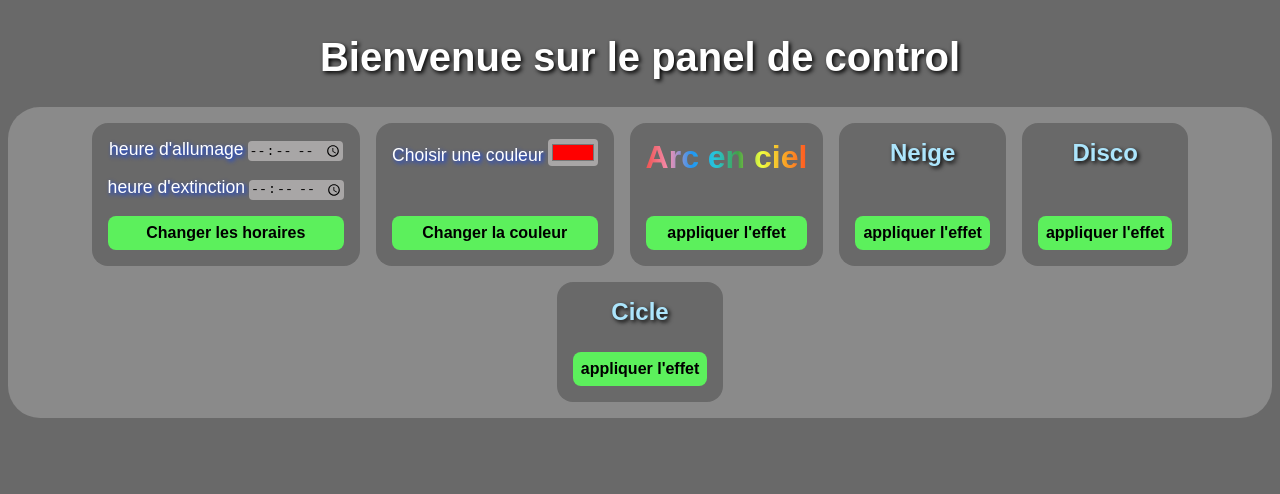
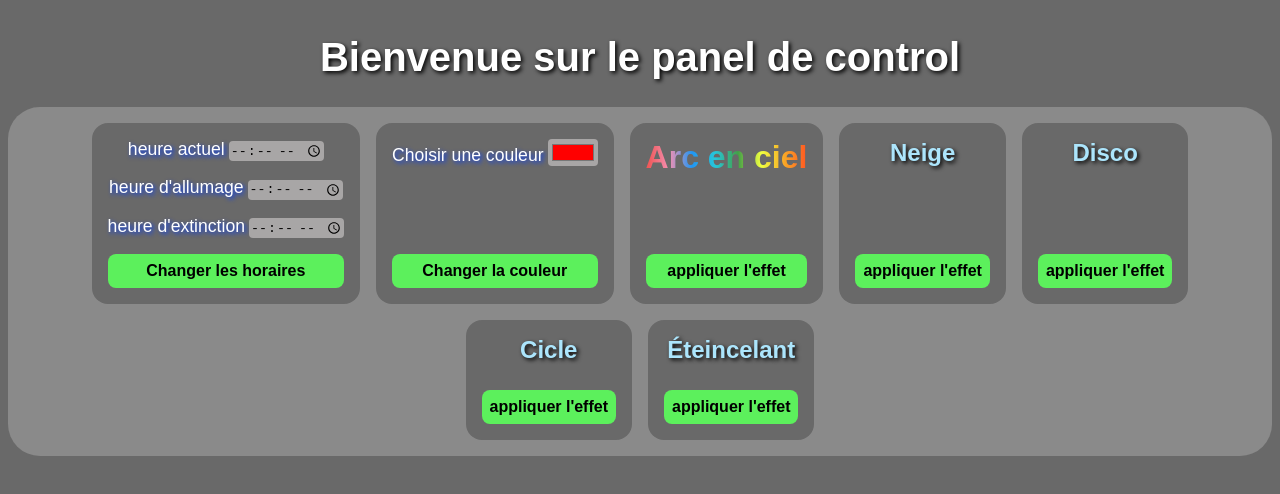
Before and after one commit to theolaederach/christmas-tree-led, a plain HTML site: page index.html in a window 1280 px wide. Drawn offline with Linux system fonts and the light colour scheme.

Commit message:
sparkling effect

```diff
--- a/index.html
+++ b/index.html
@@ -118,6 +118,10 @@
     <div class="main">
         <form class="scheduler default" method="get" action="/set_scheduler">
             <div>
+                <label for="now">heure actuel</label>
+                <input type="time" name="now" id="now">
+            </div>
+            <div>
                 <label for="start">heure d'allumage</label>
                 <input type="time" name="start" id="start">
             </div>
@@ -152,7 +156,10 @@
         </form> <form class="effect default" method="get" action="/effect_cicle">
             <h3>Cicle</h3>
             <input type="submit" value="appliquer l'effet">
-
+        </form>
+        </form> <form class="effect default" method="get" action="/effect_sparkling">
+            <h3>Éteincelant</h3>
+            <input type="submit" value="appliquer l'effet">
         </form>
     </div>
 </body>
```
